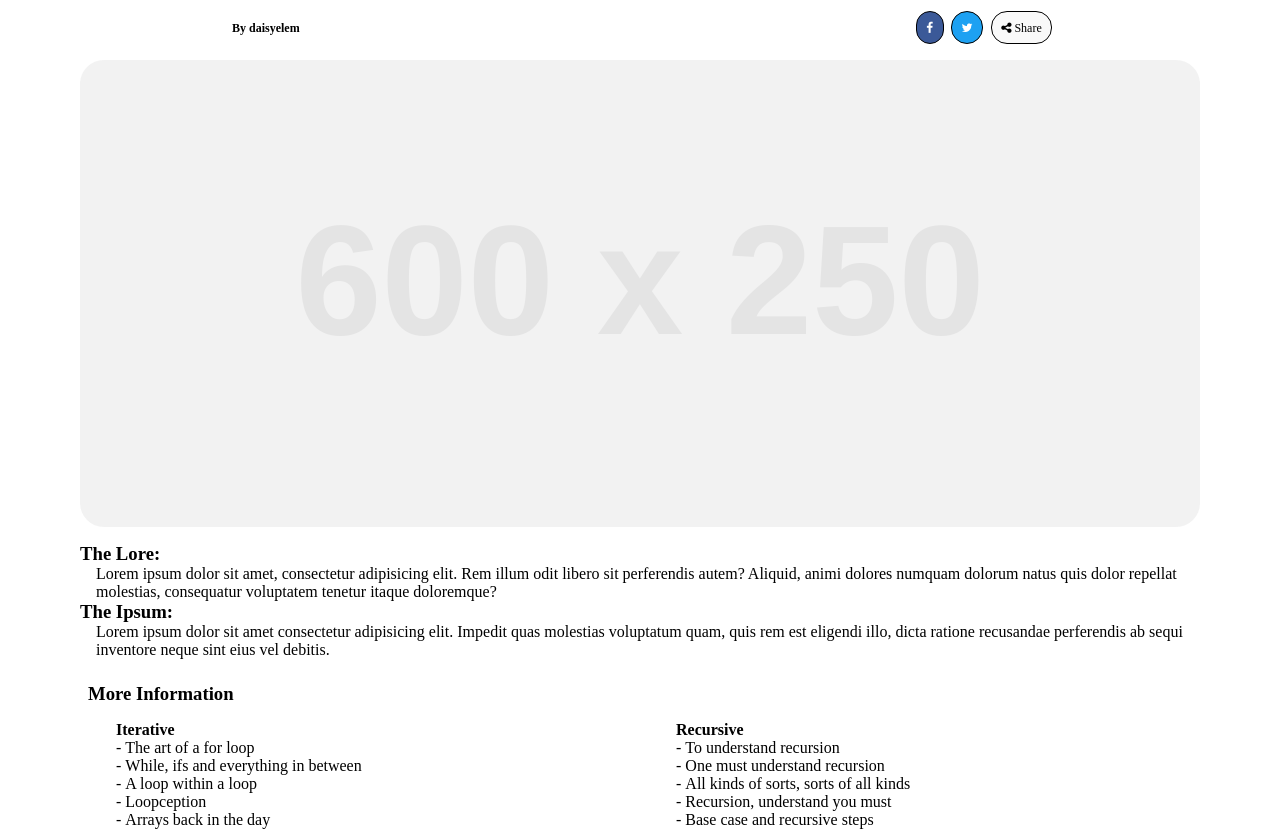
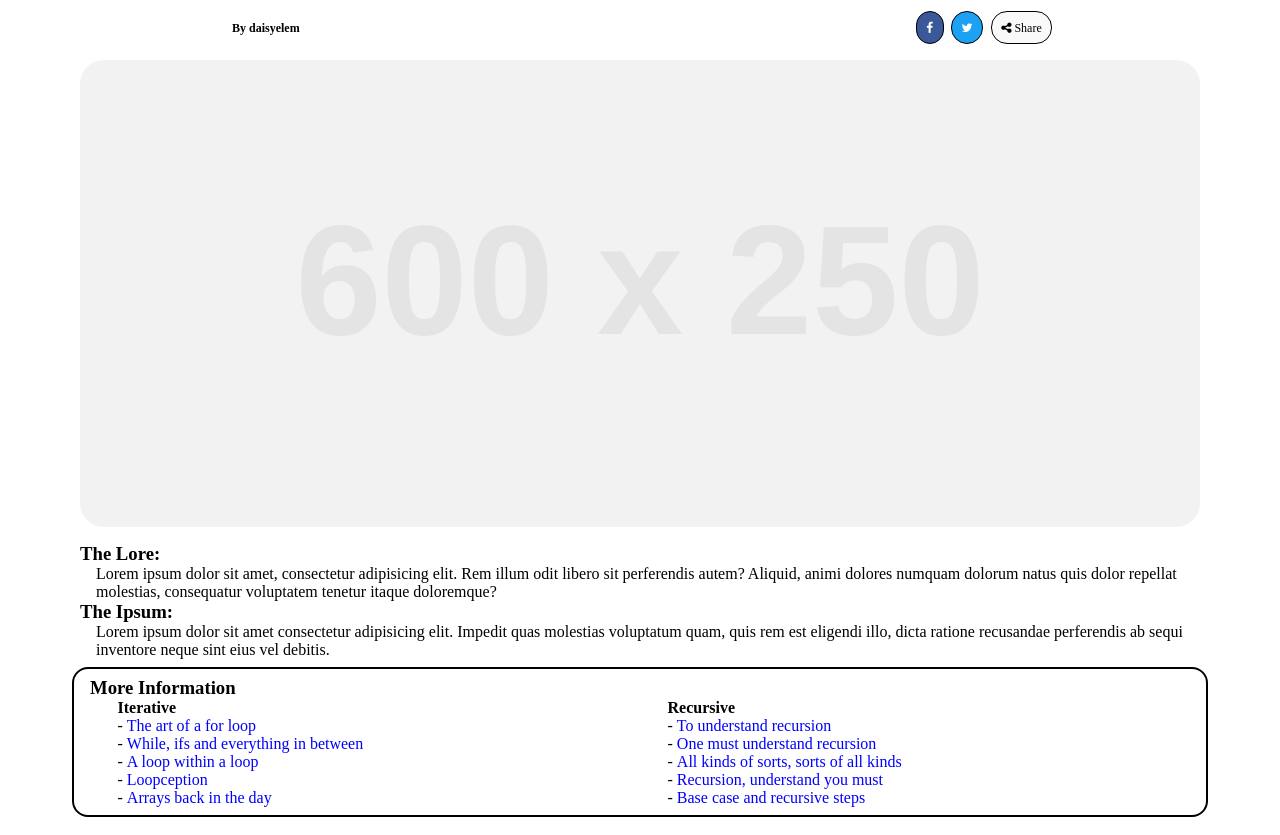
Before and after one commit to daisyelem/html-css-specs, a plain HTML site: page index.html in a window 1280 px wide. Shown: the part 174-1009 px from the top of the page. Drawn offline with Linux system fonts and the light colour scheme; placeholder pictures from the web are drawn by us.

Commit message:
style more info section

```diff
--- a/style.css
+++ b/style.css
@@ -144,23 +144,27 @@ main {
 .more-info {
     display: flex;
     flex-wrap: wrap;
-    padding: 0.5rem;
+    padding: 0.5rem 1rem;
     justify-content: space-around;
+    border: 2px black solid;
+    border-radius: 1rem;
 }
 
 .more-info h3 {
     width: 100%;
-    padding: 0.5rem;
 }
 
 .iterative, .recursive {
-    padding: 0.5rem;
     width: 45%;
 }
 
 .iterative ul, .recursive ul {
     list-style-type: '- ';
     list-style-position: inside;
+}
+
+.iterative  a, .recursive a {
+    color: blue;
 }
 
 footer {
```
